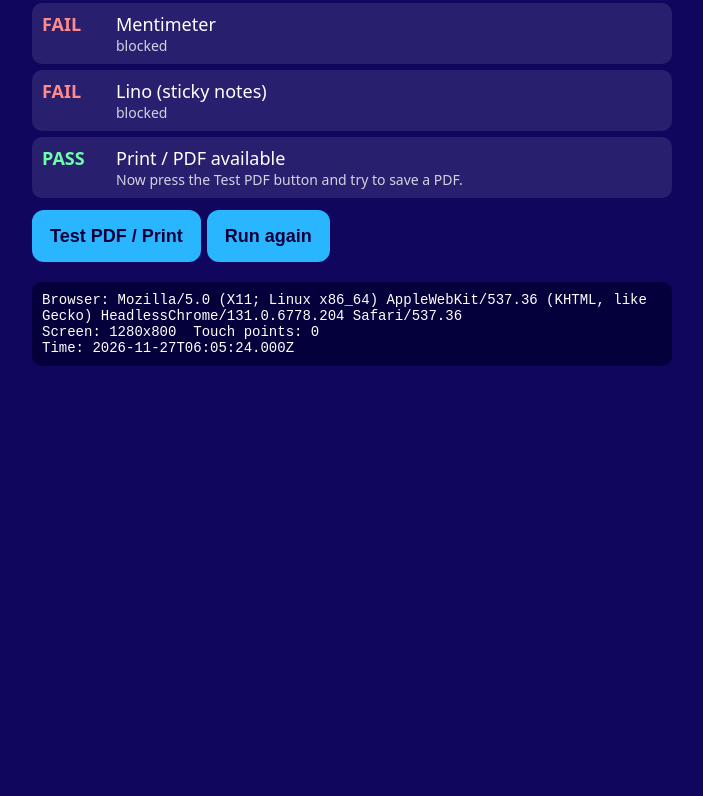
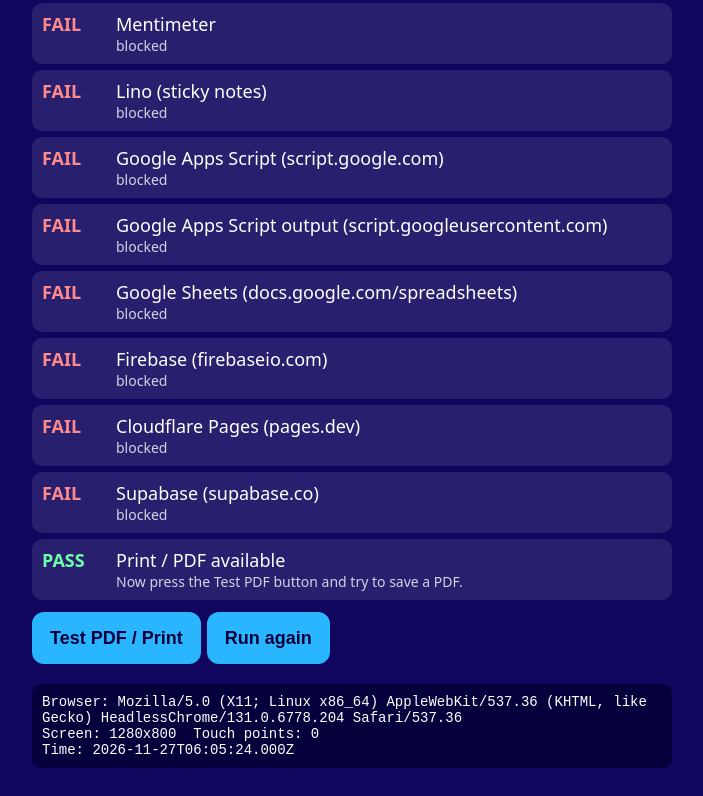
Before and after one commit to amitkaliden-del/scope, a plain HTML site: page question-board/check.html in a window 1280 px wide. Shown: the part 919-1715 px from the top of the page, without its empty margins (288-991 px from the left). Before the commit the page ends 1313 px from the top, so only its background shows below. Drawn offline with Linux system fonts and the light colour scheme; no server answers.

Commit message:
check.html: test Google Apps Script, Sheets, Firebase, pages.dev, Supabase routes
Co-Authored-By: Claude Sonnet 5.5 <noreply@anthropic.com>
Claude-Session: https://claude.ai/code/session_015diD9BYSyPMTgHtQHS887h

```diff
--- a/question-board/check.html
+++ b/question-board/check.html
@@ -33,7 +33,7 @@ async function run(){
   try{sessionStorage.setItem('qbchk','1');r(sessionStorage.getItem('qbchk')==='1'?'ok':'bad');sessionStorage.removeItem('qbchk');}catch(e){r('bad','private browsing or blocked');}
   r=row('t6','Screen size is usable');r(Math.min(innerWidth,innerHeight)>=360?'ok':'bad',innerWidth+' x '+innerHeight);
   r=row('t7','Touch screen');r(navigator.maxTouchPoints>0?'ok':'wait',navigator.maxTouchPoints>0?navigator.maxTouchPoints+' touch points':'No touch seen. Fine on a laptop.');
-  const alts=[['a1','Padlet','https://padlet.com/'],['a2','Google Forms / Docs','https://docs.google.com/forms/'],['a3','Microsoft Forms','https://forms.office.com/'],['a4','Microsoft Whiteboard / Teams','https://teams.microsoft.com/'],['a5','Mentimeter','https://www.mentimeter.com/'],['a6','Lino (sticky notes)','https://linoit.com/']];
+  const alts=[['a1','Padlet','https://padlet.com/'],['a2','Google Forms / Docs','https://docs.google.com/forms/'],['a3','Microsoft Forms','https://forms.office.com/'],['a4','Microsoft Whiteboard / Teams','https://teams.microsoft.com/'],['a5','Mentimeter','https://www.mentimeter.com/'],['a6','Lino (sticky notes)','https://linoit.com/'],['b1','Google Apps Script (script.google.com)','https://script.google.com/'],['b2','Google Apps Script output (script.googleusercontent.com)','https://script.googleusercontent.com/'],['b3','Google Sheets (docs.google.com/spreadsheets)','https://docs.google.com/spreadsheets/'],['b4','Firebase (firebaseio.com)','https://firebase.google.com/'],['b5','Cloudflare Pages (pages.dev)','https://pages.dev/'],['b6','Supabase (supabase.co)','https://supabase.com/']];
   alts.forEach(async([id,name,u])=>{const q=row(id,name);q('wait');try{await to(fetch(u,{mode:'no-cors',cache:'no-store'}),7000);q('ok','reachable on this network');}catch(e){q('bad',e.message==='timeout'?'timeout':'blocked');}});
   r=row('t8','Print / PDF available');r(typeof window.print==='function'?'ok':'bad','Now press the Test PDF button and try to save a PDF.');
 }
```
